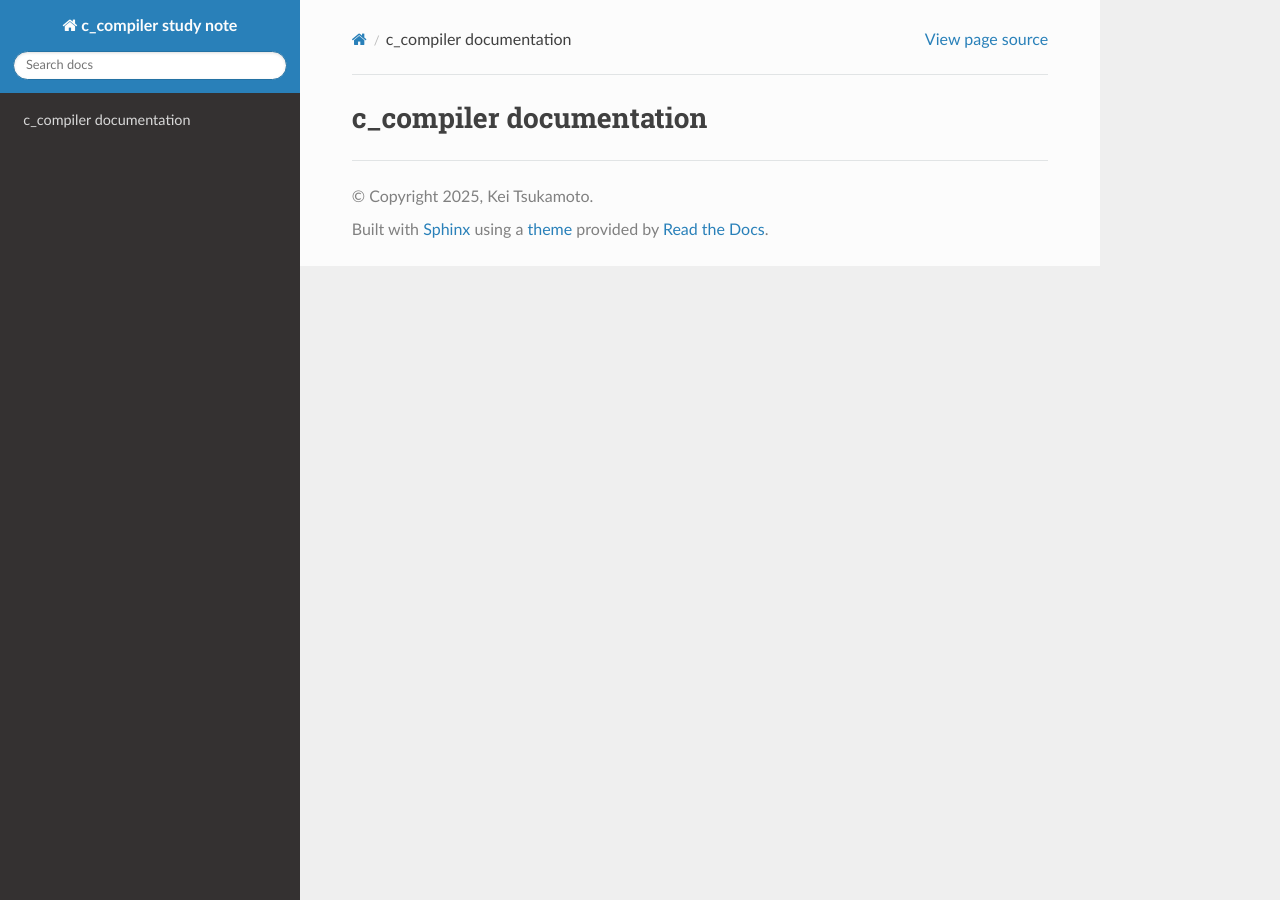
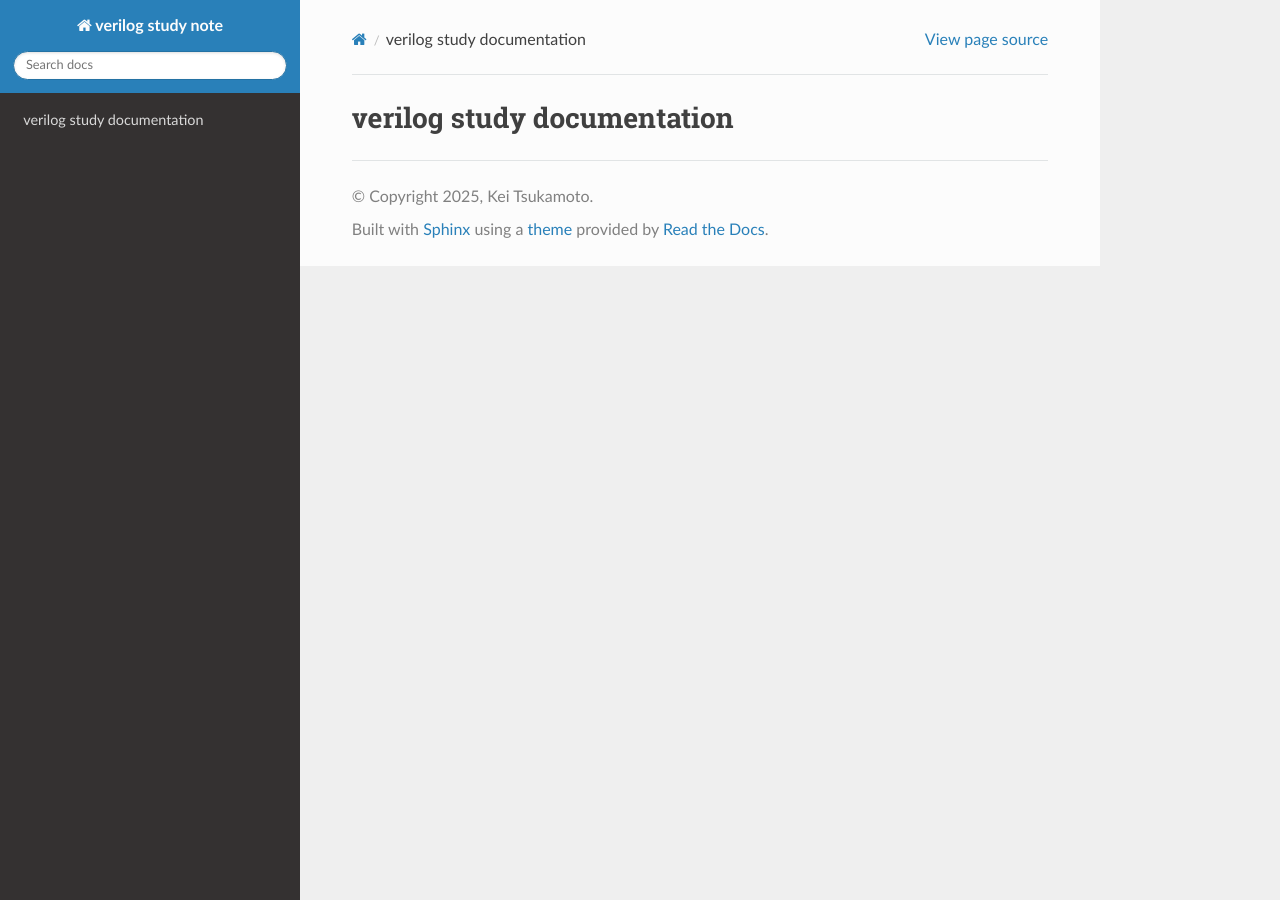
Before and after one commit to tukamilano/verilog_study, a Sphinx documentation site: the page built from docs/source/index.md, in a window 1280 px wide. Built offline with Sphinx 7.4.7 and the Read the Docs theme 3.1.0, drawn with Linux system fonts in a browser that asks for light colours.

Commit message:
initial commit

```diff
--- a/docs/source/conf.py
+++ b/docs/source/conf.py
@@ -4,13 +4,13 @@
 # https://www.sphinx-doc.org/en/master/usage/configuration.html
 # -- Project information -----------------------------------------------------
 # https://www.sphinx-doc.org/en/master/usage/configuration.html#project-information
-project = 'c_compiler study note'
+project = 'verilog study note'
 copyright = '2025, Kei Tsukamoto'
 author = 'Kei Tsukamoto'
 # -- General configuration ---------------------------------------------------
 # https://www.sphinx-doc.org/en/master/usage/configuration.html#general-configuration
 
-html_baseurl = 'https://tukamilano.github.io/c_compiler/'
+html_baseurl = 'https://tukamilano.github.io/verilog_study/'
 
 # 拡張機能リストを一箇所にまとめる
 extensions = [
--- a/docs/source/index.md
+++ b/docs/source/index.md
@@ -1,2 +1,2 @@
-c_compiler documentation
+verilog study documentation
 ========================
```
Also changed, not shown: README.md (line endings or trailing spaces).
